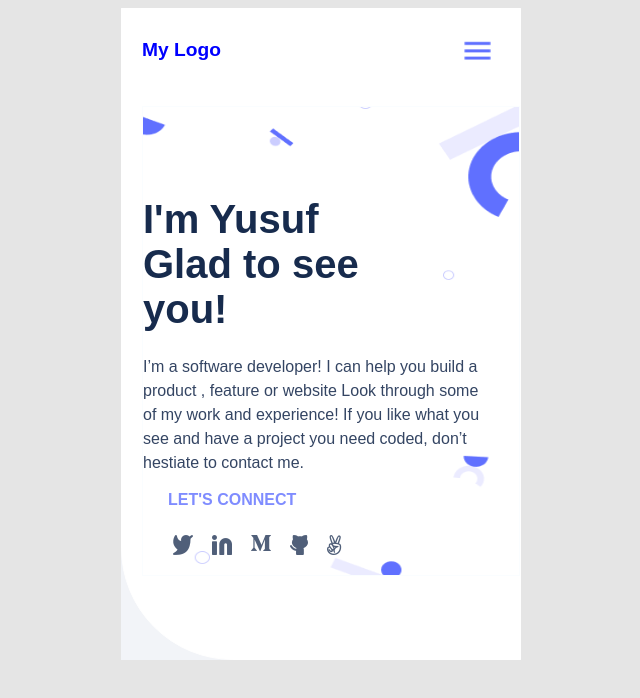
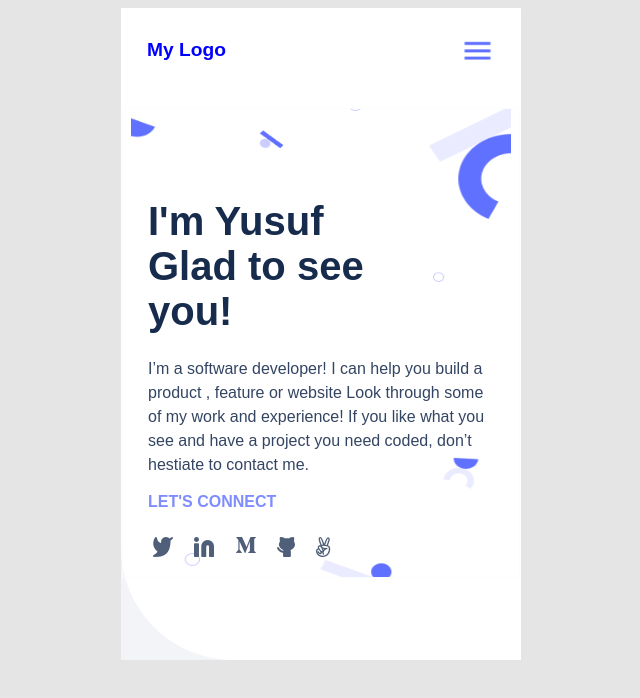
Before and after one commit to yusufnviiri/mobile-view, a plain HTML site: page index.html in a window 1280 px wide. Shown: the whole page, without its empty margins (319-959 px from the left). Drawn offline with Linux system fonts and the light colour scheme.

Commit message:
change header section in index.html file

```diff
--- a/index.html
+++ b/index.html
@@ -10,18 +10,16 @@
 
 </head>
 <body>
-    <main>
-        <header>
+    <main class="wrapper">
         <div class="wrapper1">
-          <div class="header-wrapper">
+          <header>
             <div class="logo"><a href="index.html">My Logo</a></div>
             <nav>
               <a href="">
                 <img id="menu1" src="images/menu1.png" alt="menu" />
               </a>
             </nav>
-          </div>
-
+          </header>
           <section class="details">
             <h1>I'm Yusuf Glad to see you!</h1>
             <p>
@@ -50,7 +48,6 @@
             </ul>
           </section>
         </div>
-    </header>
-    </main>
+        </main>
 </body>
 </html>
--- a/style.css
+++ b/style.css
@@ -7,10 +7,9 @@
   border: 1px solid white;
   border-bottom-left-radius: 7em;
   max-width: 400px;
-  padding-left: 20px;
 }
 
-main {
+.wrapper {
   background-color: #f2f4f8;
   max-width: 400px;
   margin: auto;
@@ -21,12 +20,13 @@ body {
   font-family: sans-serif;
 }
 
-.header-wrapper {
+header {
   display: flex;
   justify-content: space-between;
   max-width: 356px;
   padding-top: 30px;
   padding-bottom: 10%;
+  padding-left: 25px;
   padding-right: 25px;
   background-color: white;
 }
@@ -64,6 +64,7 @@ h1 {
   padding-right: 3em;
   padding-top: 1.6em;
   padding-bottom: 1px;
+  padding-left: 25px;
   margin-bottom: 20px;
   margin-top: 2px;
   color: #172b4d;
@@ -75,6 +76,7 @@ p {
   font-weight: 400;
   line-height: 24px;
   text-align: left;
+  padding-left: 25px;
   padding-right: 25px;
   padding-top: 1px;
   margin-top: 1px;
```
